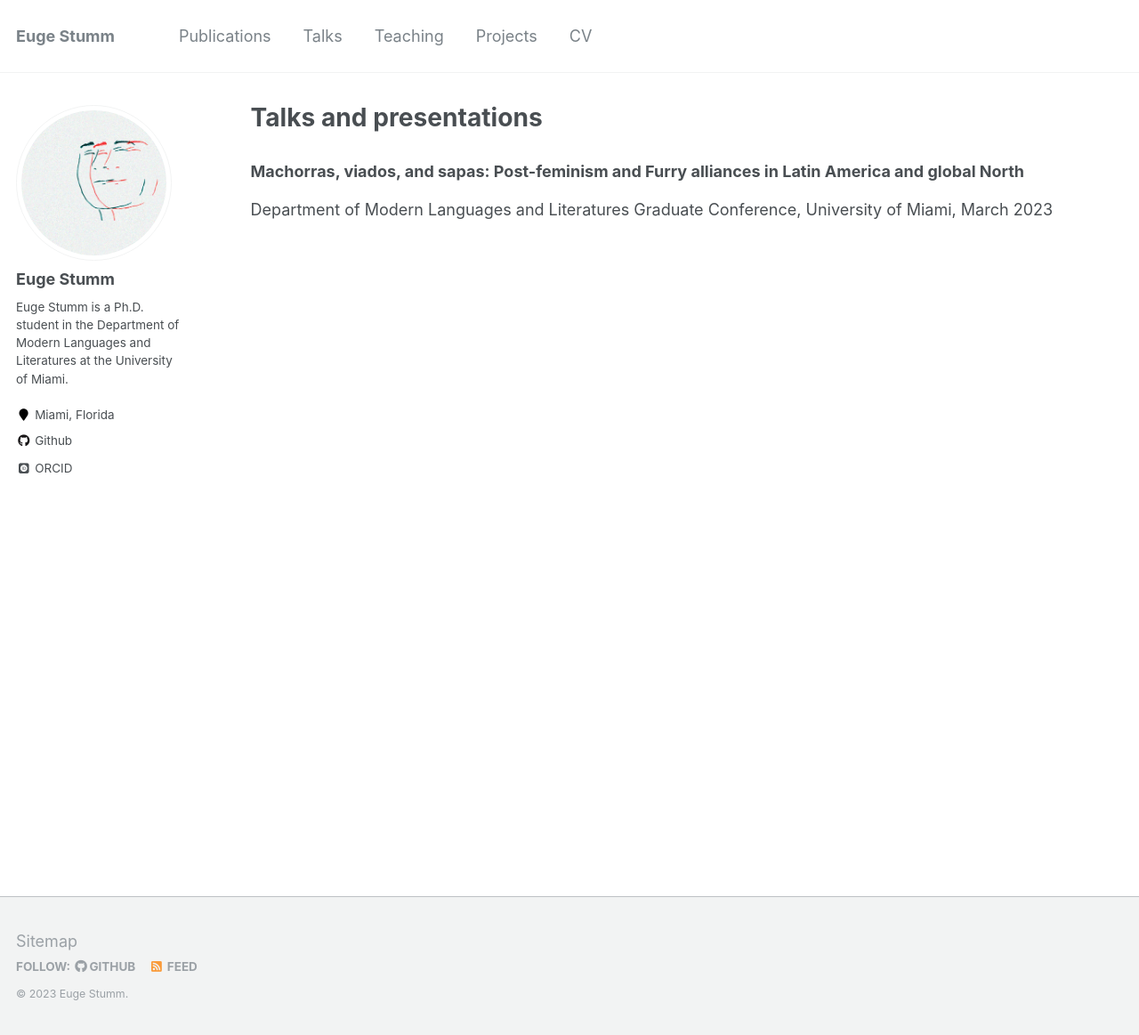
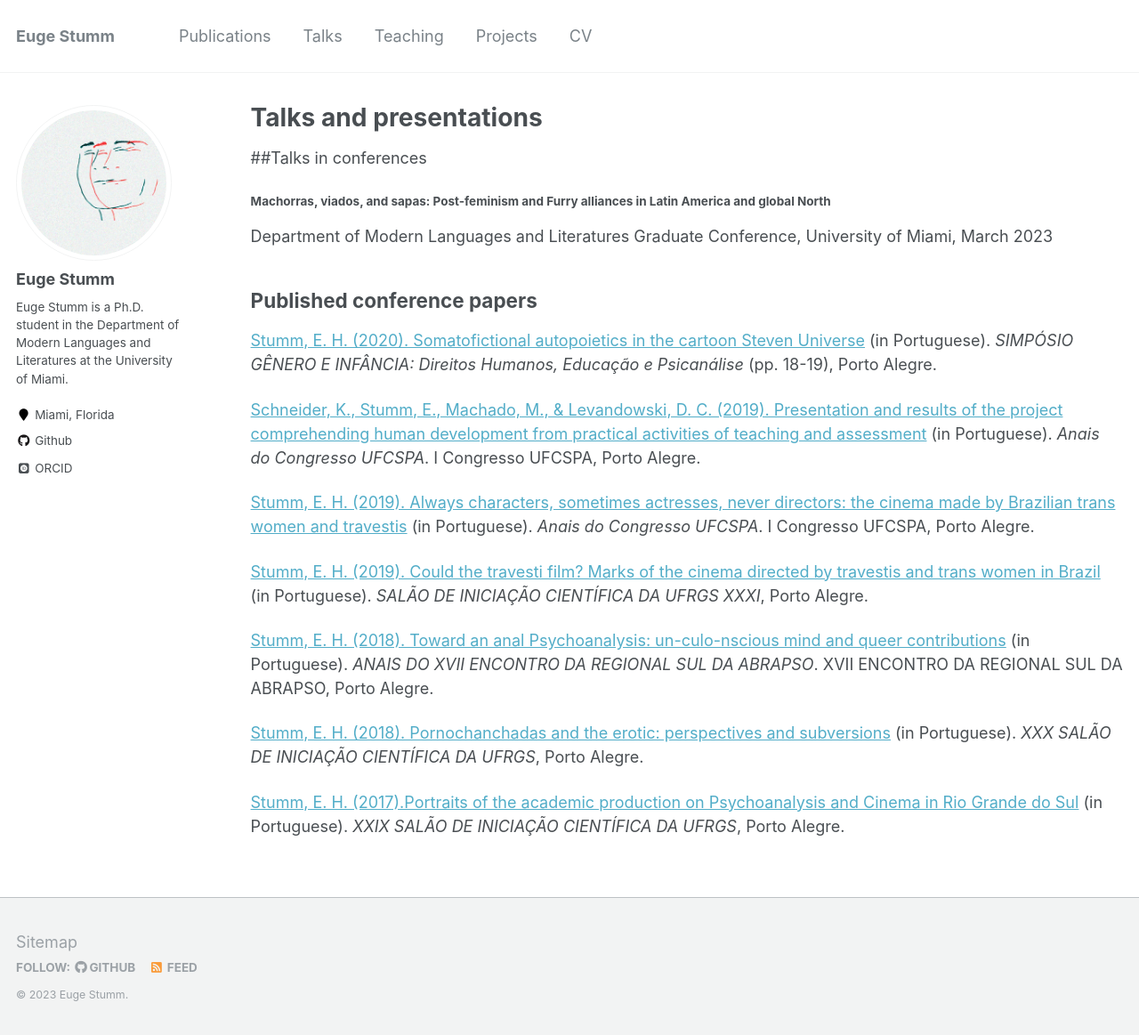
Before and after one commit to eugestumm/eugestumm.github.io, a Jekyll site: the page built from _pages/talks.md, in a window 1280 px wide and 1163 px high. Shown: the whole window at 89% size. Built offline with Jekyll 4.4.1, drawn with Linux system fonts in a browser that asks for light colours; some web fonts are replaced.

Commit message:
Update talks.md

```diff
--- a/_pages/talks.md
+++ b/_pages/talks.md
@@ -5,5 +5,24 @@ permalink: /talks/
 author_profile: true
 ---
 
-### Machorras, viados, and sapas: Post-feminism and Furry alliances in Latin America and global North
+
+##Talks in conferences
+
+#### Machorras, viados, and sapas: Post-feminism and Furry alliances in Latin America and global North
 Department of Modern Languages and Literatures Graduate Conference, University of Miami, March 2023
+
+## Published conference papers
+
+[Stumm, E. H. (2020). Somatofictional autopoietics in the cartoon Steven Universe](https://www.researchgate.net/publication/352991027_Autopoieticas_somatoficcionais_no_cartoon_infantil_Steve_Universe) (in Portuguese). _SIMPÓSIO GÊNERO E INFÂNCIA: Direitos Humanos, Educação e Psicanálise_ (pp. 18-19), Porto Alegre.
+
+[Schneider, K., Stumm, E., Machado, M., & Levandowski, D. C. (2019). Presentation and results of the project comprehending human development from practical activities of teaching and assessment](https://www.even3.com.br/anais/congressoufcspa/190286-apresentacao-e-resultados-do-projeto-compreendendo-o-desenvolvimento-humano-a-partir-de-atividades-praticas-de-en/) (in Portuguese). _Anais do Congresso UFCSPA_. I Congresso UFCSPA, Porto Alegre.
+
+[Stumm, E. H. (2019). Always characters, sometimes actresses, never directors: the cinema made by Brazilian trans women and travestis](https://www.even3.com.br/anais/congressoufcspa/192422-sempre-personagens-as-vezes-atrizes-nunca-diretoras--o-cinema-feito-por-diretoras-trans-e-travestis-brasileiras/) (in Portuguese). _Anais do Congresso UFCSPA_. I Congresso UFCSPA, Porto Alegre.
+
+[Stumm, E. H. (2019). Could the travesti film? Marks of the cinema directed by travestis and trans women in Brazil](https://lume.ufrgs.br/handle/10183/208494) (in Portuguese). _SALÃO DE INICIAÇÃO CIENTÍFICA DA UFRGS XXXI_, Porto Alegre.
+
+[Stumm, E. H. (2018). Toward an anal Psychoanalysis: un-culo-nscious mind and queer contributions](https://www.inscricoes.fmb.unesp.br/publicacao.asp?codTrabalho=MjgwMTU=) (in Portuguese). _ANAIS DO XVII ENCONTRO DA REGIONAL SUL DA ABRAPSO_. XVII ENCONTRO DA REGIONAL SUL DA ABRAPSO, Porto Alegre.
+
+[Stumm, E. H. (2018). Pornochanchadas and the erotic: perspectives and subversions](https://lume.ufrgs.br/handle/10183/191945) (in Portuguese). _XXX SALÃO DE INICIAÇÃO CIENTÍFICA DA UFRGS_, Porto Alegre.
+
+[Stumm, E. H. (2017).Portraits of the academic production on Psychoanalysis and Cinema in Rio Grande do Sul](https://lume.ufrgs.br/handle/10183/175684) (in Portuguese). _XXIX SALÃO DE INICIAÇÃO CIENTÍFICA DA UFRGS_, Porto Alegre.
```
